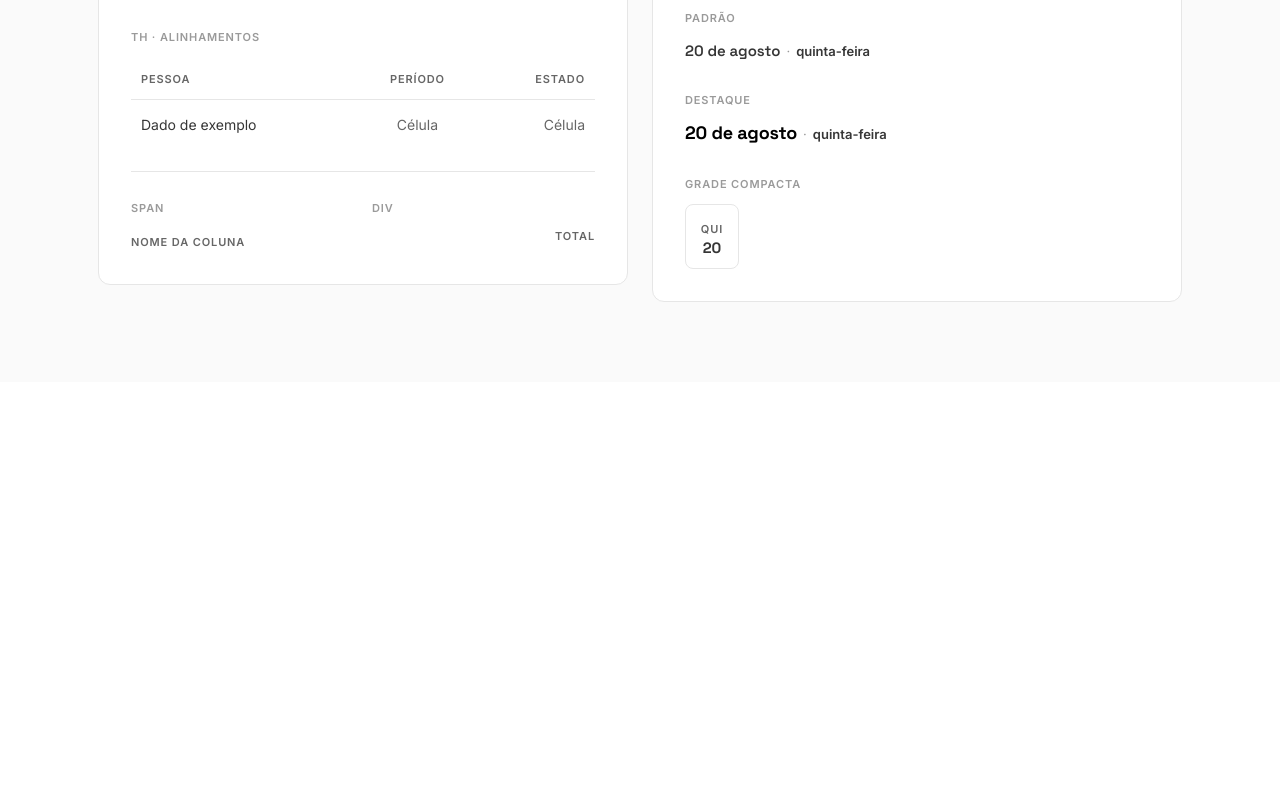
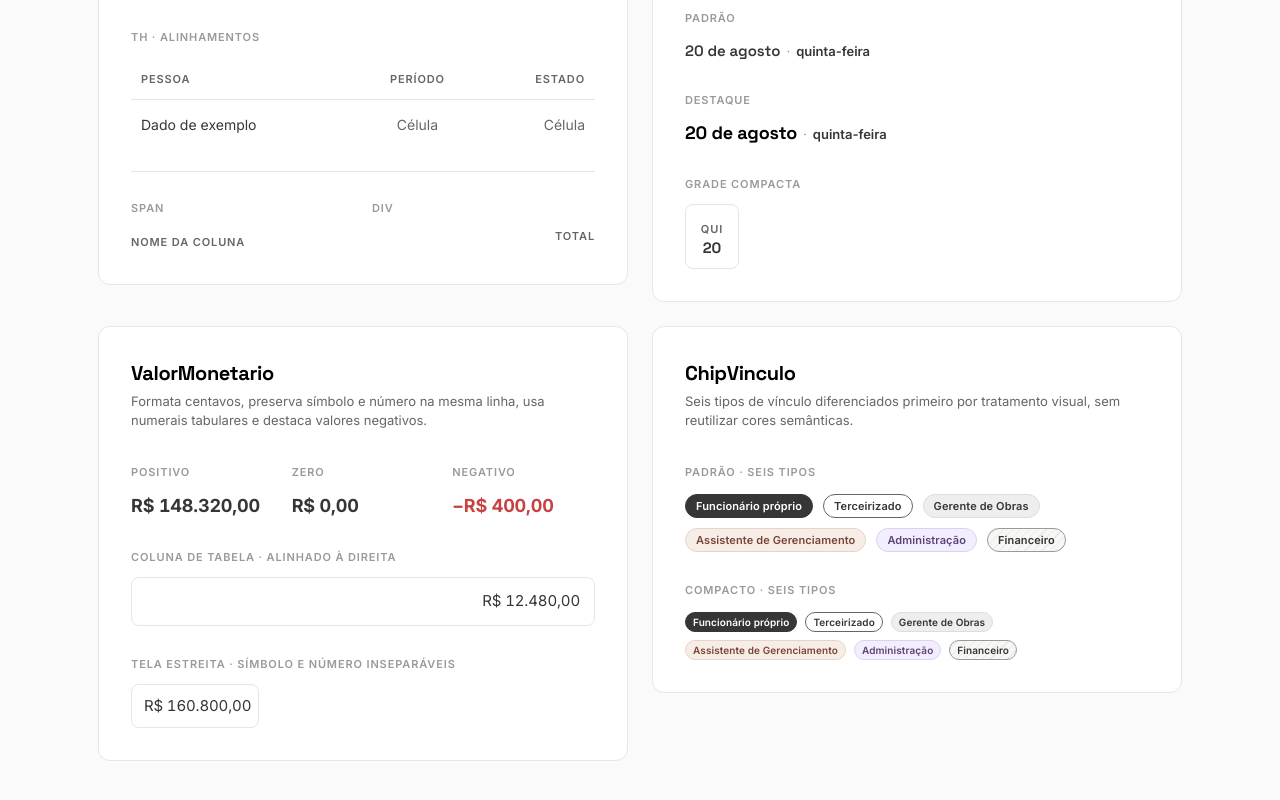
Before and after one commit to DiegoCPaulino/Desing-System-TECTO, a React (Vite) app: page /design-system in a window 1280 px wide. Shown: the part 770-1570 px from the top of the page. Before the commit the page ends 1152 px from the top, so only its background shows below. Built offline with nearby package versions, Linux system fonts and the light colour scheme; the HTML template or start-up script is replaced by a standard one.

Commit message:
Item 6: completar pagina do design system

```diff
--- a/src/pages/DesignSystemPage.tsx
+++ b/src/pages/DesignSystemPage.tsx
@@ -4,8 +4,11 @@ import Avatar from '../components/Avatar';
 import CabecalhoTabela from '../components/CabecalhoTabela';
 import DataComDiaSemana from '../components/DataComDiaSemana';
 import TituloSecao from '../components/TituloSecao';
+import ValorMonetario from '../components/ValorMonetario';
+import ChipVinculo from '../components/ChipVinculo';
 import { useStore } from '../state/store';
 import { HOJE } from '../state/dados-iniciais';
+import type { TipoVinculo } from '../state/types';
 
 const C = {
   acento: '#FFC213',
@@ -17,6 +20,15 @@ const C = {
   superficie: '#FFFFFF',
   neutro: '#9A9A9A',
 } as const;
+
+const TIPOS_VINCULO: TipoVinculo[] = [
+  'funcionario_proprio',
+  'terceirizado',
+  'gerente_obras',
+  'assistente_gerenciamento',
+  'administracao',
+  'financeiro',
+];
 
 function BlocoReferencia({
   nome,
@@ -89,7 +101,7 @@ export default function DesignSystemPage() {
       <main style={{ maxWidth: '1180px', margin: '0 auto', padding: '40px clamp(20px, 5vw, 48px) 80px' }}>
         <div style={{ marginBottom: '28px' }}>
           <p style={{ margin: 0, fontSize: '13px', lineHeight: '20px', color: C.tintaFraca }}>
-            Esta página usa diretamente os quatro componentes de <code style={{ fontFamily: "'JetBrains Mono', monospace", color: C.grafite }}>src/components</code>. As variações abaixo correspondem às propriedades públicas de cada um.
+            Esta página usa diretamente os seis componentes do design system em <code style={{ fontFamily: "'JetBrains Mono', monospace", color: C.grafite }}>src/components</code>. As variações abaixo correspondem às propriedades públicas de cada um.
           </p>
         </div>
 
@@ -198,6 +210,68 @@ export default function DesignSystemPage() {
               </div>
             </div>
           </BlocoReferencia>
+
+          <BlocoReferencia
+            nome="ValorMonetario"
+            descricao="Formata centavos, preserva símbolo e número na mesma linha, usa numerais tabulares e destaca valores negativos."
+          >
+            <div style={{ display: 'flex', flexDirection: 'column', gap: '24px' }}>
+              <div style={{ display: 'grid', gridTemplateColumns: 'repeat(auto-fit, minmax(120px, 1fr))', gap: '18px' }}>
+                <div>
+                  <RotuloEstado>Positivo</RotuloEstado>
+                  <div style={{ marginTop: '10px', fontSize: '18px', fontWeight: 700 }}>
+                    <ValorMonetario valorCentavos={14832000} alinhamento="left" />
+                  </div>
+                </div>
+                <div>
+                  <RotuloEstado>Zero</RotuloEstado>
+                  <div style={{ marginTop: '10px', fontSize: '18px', fontWeight: 700 }}>
+                    <ValorMonetario valorCentavos={0} alinhamento="left" />
+                  </div>
+                </div>
+                <div>
+                  <RotuloEstado>Negativo</RotuloEstado>
+                  <div style={{ marginTop: '10px', fontSize: '18px', fontWeight: 700 }}>
+                    <ValorMonetario valorCentavos={-40000} alinhamento="left" />
+                  </div>
+                </div>
+              </div>
+
+              <div>
+                <RotuloEstado>Coluna de tabela · alinhado à direita</RotuloEstado>
+                <div style={{ marginTop: '10px', padding: '12px 14px', border: `1px solid ${C.borda}`, borderRadius: '8px', textAlign: 'right', fontSize: '15px' }}>
+                  <ValorMonetario valorCentavos={1248000} />
+                </div>
+              </div>
+
+              <div>
+                <RotuloEstado>Tela estreita · símbolo e número inseparáveis</RotuloEstado>
+                <div style={{ marginTop: '10px', width: '128px', maxWidth: '100%', overflowX: 'auto', padding: '10px 12px', border: `1px solid ${C.borda}`, borderRadius: '8px', fontSize: '15px' }}>
+                  <ValorMonetario valorCentavos={16080000} alinhamento="left" />
+                </div>
+              </div>
+            </div>
+          </BlocoReferencia>
+
+          <BlocoReferencia
+            nome="ChipVinculo"
+            descricao="Seis tipos de vínculo diferenciados primeiro por tratamento visual, sem reutilizar cores semânticas."
+          >
+            <div style={{ display: 'flex', flexDirection: 'column', gap: '24px' }}>
+              <div>
+                <RotuloEstado>Padrão · seis tipos</RotuloEstado>
+                <div style={{ display: 'flex', flexWrap: 'wrap', gap: '10px', marginTop: '12px' }}>
+                  {TIPOS_VINCULO.map(tipo => <ChipVinculo key={tipo} tipo={tipo} />)}
+                </div>
+              </div>
+              <div>
+                <RotuloEstado>Compacto · seis tipos</RotuloEstado>
+                <div style={{ display: 'flex', flexWrap: 'wrap', gap: '8px', marginTop: '12px' }}>
+                  {TIPOS_VINCULO.map(tipo => <ChipVinculo key={tipo} tipo={tipo} compacto />)}
+                </div>
+              </div>
+            </div>
+          </BlocoReferencia>
         </div>
       </main>
     </div>
```
